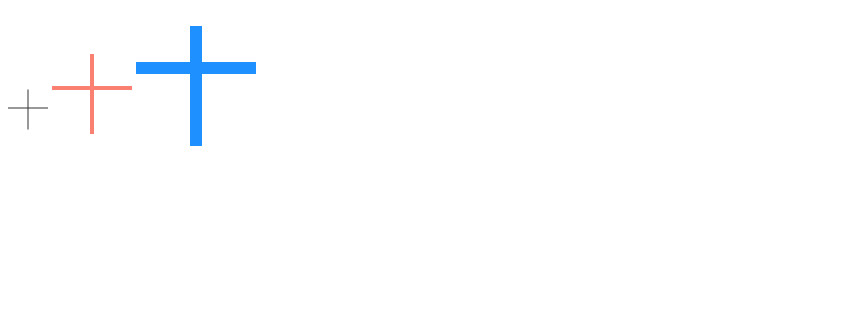
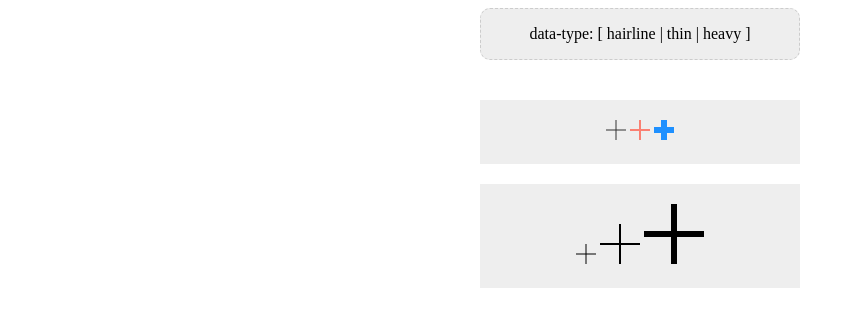
Before and after one commit to afeiship/webkit-sassui-icon-plus, a website: page docs/index.html in a window 1280 px wide. Shown: the whole page, without its empty margins (0-855 px from the left). Drawn offline with Linux system fonts and the light colour scheme.

Commit message:
issue: opmtize

```diff
--- a/docs/index.html
+++ b/docs/index.html
@@ -1,5 +1,6 @@
 <!DOCTYPE html>
 <html lang="en">
+
 <head>
   <meta charset="UTF-8">
   <meta name="viewport" content="width=device-width, initial-scale=1.0">
@@ -7,9 +8,25 @@
   <title>webkit-sassui-icon-plus</title>
   <link rel="stylesheet" href="./test.css">
 </head>
+
 <body>
-  <span class="webkit-sassui-icon-plus" style="font-size:10px; color:#333;" data-type=hairline></span>
-  <span class="webkit-sassui-icon-plus" style="font-size:20px; color:salmon;" data-type=thin></span>
-  <span class="webkit-sassui-icon-plus" style="font-size:30px; color:dodgerblue;" data-type=heavy></span>
+  <div class="wrapper">
+    <header>
+      <p>data-type: [ hairline | thin | heavy ]</p>
+    </header>
+
+    <div class="item">
+      <span class="webkit-sassui-icon-plus" style="color:#333;" data-type=hairline></span>
+      <span class="webkit-sassui-icon-plus" style="color:salmon;" data-type=thin></span>
+      <span class="webkit-sassui-icon-plus" style="color:dodgerblue;" data-type=heavy></span>
+    </div>
+
+    <div class="item">
+      <span class="webkit-sassui-icon-plus" style="font-size:10px; " data-type=hairline></span>
+      <span class="webkit-sassui-icon-plus" style="font-size:20px; " data-type=thin></span>
+      <span class="webkit-sassui-icon-plus" style="font-size:30px;" data-type=heavy></span>
+    </div>
+  </div>
 </body>
+
 </html>
--- a/docs/test.scss
+++ b/docs/test.scss
@@ -1,4 +1,21 @@
 @import "../dist/webkit-sassui-icon-plus.scss";
-.test-webkit-sassui-icon-plus{
-  border:1px solid red;
+.test-webkit-sassui-icon-plus {
+    border: 1px solid red;
 }
+
+.wrapper {
+    width: 320px;
+    text-align: center;
+    margin: 0 auto;
+    header {
+        background: #eee;
+        border: 1px dashed #ccc;
+        margin-bottom: 40px;
+        border-radius: 10px;
+    }
+    .item {
+        margin-bottom: 20px;
+        background: #eee;
+        padding: 20px;
+    }
+}
--- a/src/webkit-sassui-icon-plus.scss
+++ b/src/webkit-sassui-icon-plus.scss
@@ -1,29 +1,40 @@
 /*webkit-sassui-icon-plus Start*/
+$webkit-sassui-icon-plus-options:(
+  hairline: 1px,
+  thin: 2px,
+  heavy: 6px,
+);
+
 .webkit-sassui-icon-plus{
+  $hairline: map-get($map: $webkit-sassui-icon-plus-options, $key: hairline);
+  $thin: map-get($map: $webkit-sassui-icon-plus-options, $key: thin);
+  $heavy: map-get($map: $webkit-sassui-icon-plus-options, $key: heavy);
+
   font-size: 10px;
-  width: 4em;
-  height:4em;
+  width: 2em;
+  height:2em;
   display: inline-block;
+  position: relative;
 
 
   &[data-type=hairline]{
     &:before,
     &:after{
-      border-width: 0.1em;
+      border-width: 1px;
     }
   }
 
   &[data-type=thin]{
     &:before,
     &:after{
-      border-width: 0.2em;
+      border-width: 2px;
     }
   }
 
   &[data-type=heavy]{
     &:before,
     &:after{
-      border-width: 0.4em;
+      border-width: 6px;
     }
   }
 
@@ -31,18 +42,19 @@
   &:after{
     content:'';
     display: block;
-    width: 4em;
     border-top-style: solid;
+    position: absolute;
+    left:0;
+    right:0;
+    top: 50%;
   }
 
   &:before{
-    position: relative;
-    top:50%;
     transform: translateY(-50%);
   }
 
   &:after{
-    transform: rotate(90deg) translateX(50%);
+    transform: translateY(-50%) rotate(90deg);
   }
 }
 /*webkit-sassui-icon-plus End*/
```
Also changed, not shown: dist/webkit-sassui-icon-plus.scss, docs/test.css.
